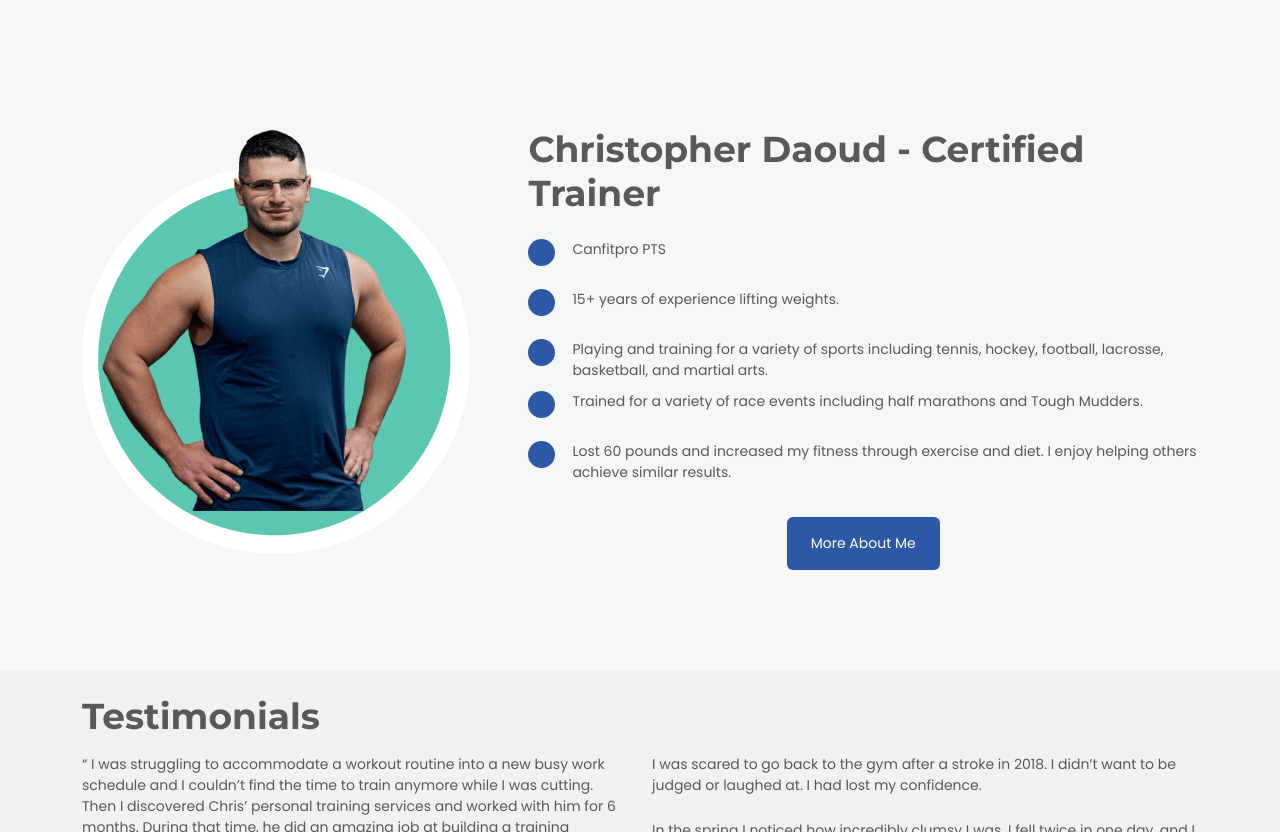
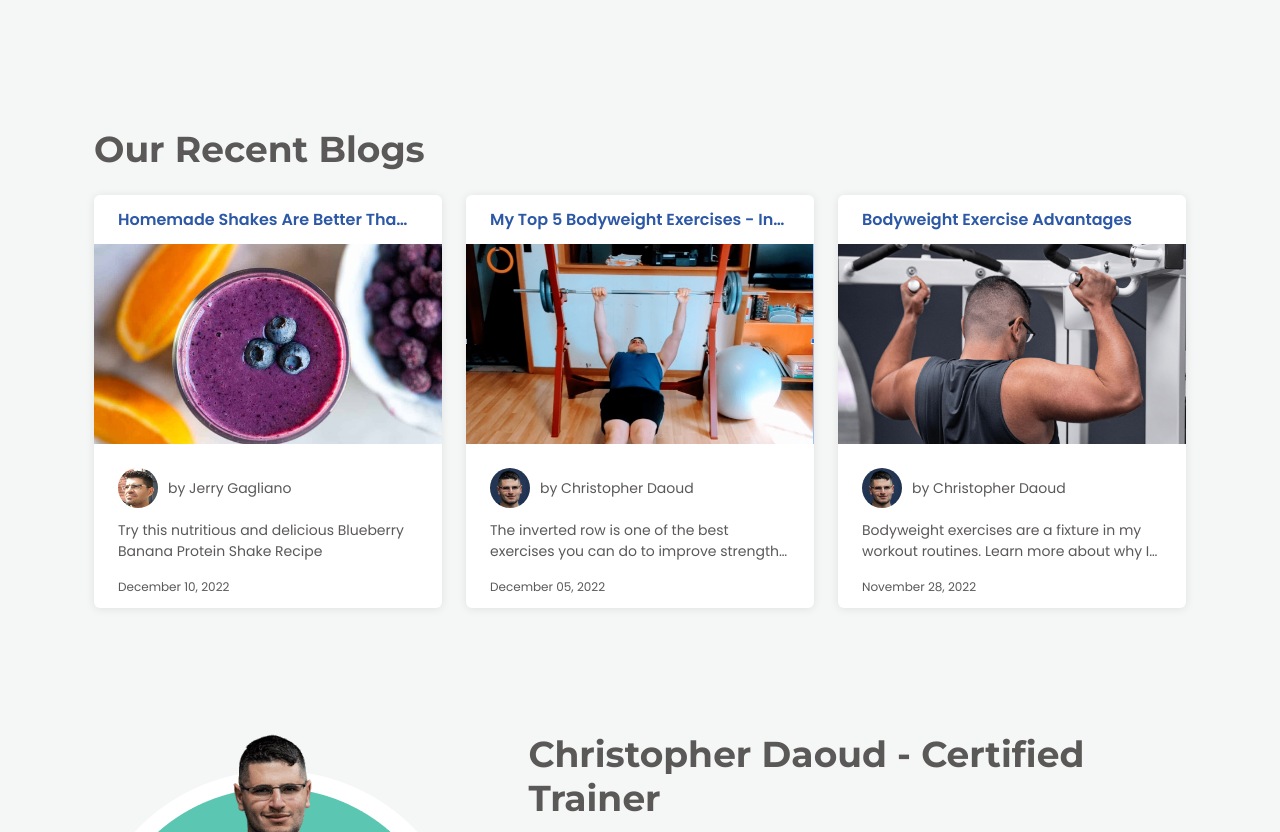
Before and after one commit to JGSolutions/fitvitfitness, a Next.js app: page / in a window 1280 px wide. Shown: the part 640-1472 px from the top of the page. Built offline with nearby package versions, Linux system fonts and the light colour scheme.

Commit message:
render blog items

```diff
--- a/components/blog-item/blog-item.module.css
+++ b/components/blog-item/blog-item.module.css
@@ -3,6 +3,12 @@
     width: 100%;
     border-radius: var(--border-radius);
     box-shadow: 0px 1px 10px rgba(0, 0, 0, 0.09);
+    transform: scale(1);
+    transition: transform 0.3s;
+}
+
+.wrapper:hover {
+    transform: scale(1.025);
 }
 
 .titleSection {
--- a/pages/blog/index.tsx
+++ b/pages/blog/index.tsx
@@ -1,4 +1,5 @@
 import styles from './blog.module.css';
+import utilStyles from "../../styles/Utils.module.css";
 import Head from 'next/head'
 import Link from 'next/link'
 import Header  from '../../components/header/header';
@@ -42,7 +43,7 @@ export default function Blog({ allPostsData }) {
                     <div className="row">
                         {allPostsData.map(({ id, date, title, description, coverImage, author, avatar }) => (
                             <div className={`col col-md-6 col-lg-4 col-xl-4 col-12 ${styles.col}`} key={id}>
-                                <Link href={`/posts/${id}`} className={styles.blogItem}>
+                                <Link href={`/posts/${id}`} className={utilStyles.blogItem}>
                                     <BlogItem
                                         id={id}
                                         image={coverImage}
--- a/pages/index.tsx
+++ b/pages/index.tsx
@@ -6,10 +6,11 @@ import utilStyles from '../styles/Utils.module.css'
 import button from '../styles/Button.module.css'
 import Header  from '../components/header/header';
 import Footer from '../components/footer/footer'
+import BlogItem from '../components/blog-item/blog-item'
 import { getRecentBlogs } from '../lib/posts';
 
 export async function getStaticProps() {
-    const getRecentPosts = getRecentBlogs();
+    const getRecentPosts = await getRecentBlogs();
     return {
         props: {
             getRecentPosts,
@@ -18,7 +19,6 @@ export async function getStaticProps() {
 }
 
 export default function Home({ getRecentPosts }) {
-	// console.log(getRecentPosts);
 	return (
 		<>
 			<Head>
@@ -62,6 +62,32 @@ export default function Home({ getRecentPosts }) {
 							</div>
 						</section>
 
+						<section className={styles.section}>
+							<div className="container-lg" style={{gap: 0}}>
+								<div className="row">
+									<div className="col">
+										<h2 className={styles.subTitles}>Our Recent Blogs</h2>
+									</div>
+								</div>
+
+								<div className="row">
+									{getRecentPosts.map(({ id, date, title, description, coverImage, author, avatar }) => (
+										<div className={`col col-md-6 col-lg-6 col-xl-4 col-12 ${styles.col}`} key={id}>
+											<Link href={`/posts/${id}`} className={utilStyles.blogItem}>
+												<BlogItem
+													id={id}
+													image={coverImage}
+													title={title}
+													author={author}
+													avatar={avatar}
+													description={description}
+													date={date} />
+											</Link>
+										</div>
+									))}
+								</div>
+							</div>
+						</section>
 						<section className={styles.section}>
 							<div className={styles.trainerImageRow}>
 								<Image src="/chris-trainer.png" width={388} height={427} alt="Christopher Daoud Certified Trainer" priority/>
--- a/styles/Home.module.css
+++ b/styles/Home.module.css
@@ -92,6 +92,11 @@
 	flex-direction: column;
 }
 
+.col {
+    margin-top: var(--padding-large);
+    margin-bottom: var(--padding-large);
+}
+
 @media (max-width: 800px) {
 	.main {
 		margin-top: 50px;
--- a/styles/Utils.module.css
+++ b/styles/Utils.module.css
@@ -46,3 +46,8 @@
     margin-top: var(--padding-xlarge);
     margin-bottom: var(--padding-large);
 }
+
+a.blogItem {
+    text-decoration: none;
+    margin-bottom: 24px;
+}
```
Also changed, not shown: pages/blog/blog.module.css (+0 -15 lines).
